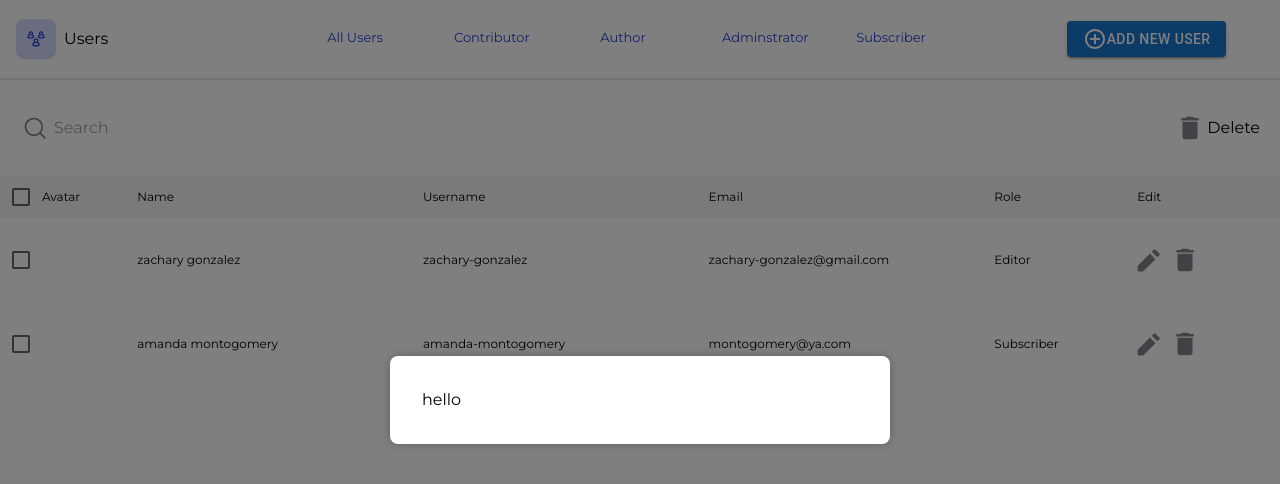
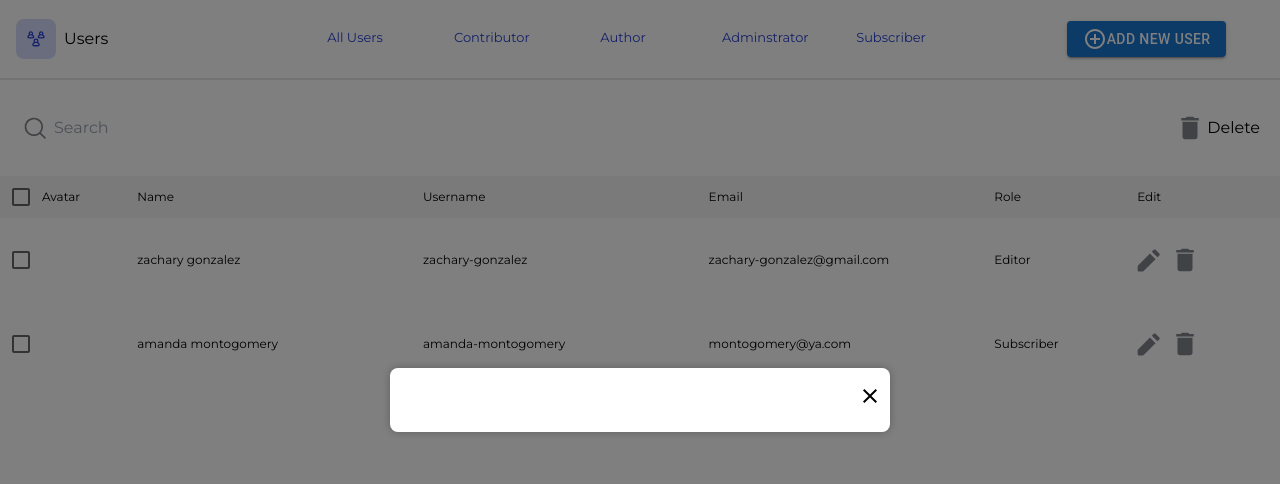
Before and after one commit to darwanceyhan/UsersTask, a React (Create React App) app in the folder my-app/: page / in a window 1280 px wide. Both pictures are taken after a click on the button "ADD NEW USER". Shown: the top 484 px of the page. Built offline with nearby package versions, Linux system fonts and the light colour scheme.

Commit message:
add close button

```diff
--- a/my-app/src/components/popup/popup.tsx
+++ b/my-app/src/components/popup/popup.tsx
@@ -1,8 +1,11 @@
+import CloseIcon from "@mui/icons-material/Close";
 const Popup = () => {
   return (
     <div className="popup-container">
       <div className="popup">
-        <h1>hello</h1>
+        <div className="close-button">
+          <CloseIcon />
+        </div>
       </div>
     </div>
   );
--- a/my-app/src/index.css
+++ b/my-app/src/index.css
@@ -63,3 +63,13 @@ body,html{
     background-color: #fff;
     box-shadow: 0 0 10px rgba(0, 0, 0, 0.25);
 }
+
+.close-button {
+  position: absolute;
+  top: 0;
+  right: 0;
+  padding: 0.5rem;
+  border: none;
+  background-color: transparent;
+  font-size: 1.5rem;
+}
```
